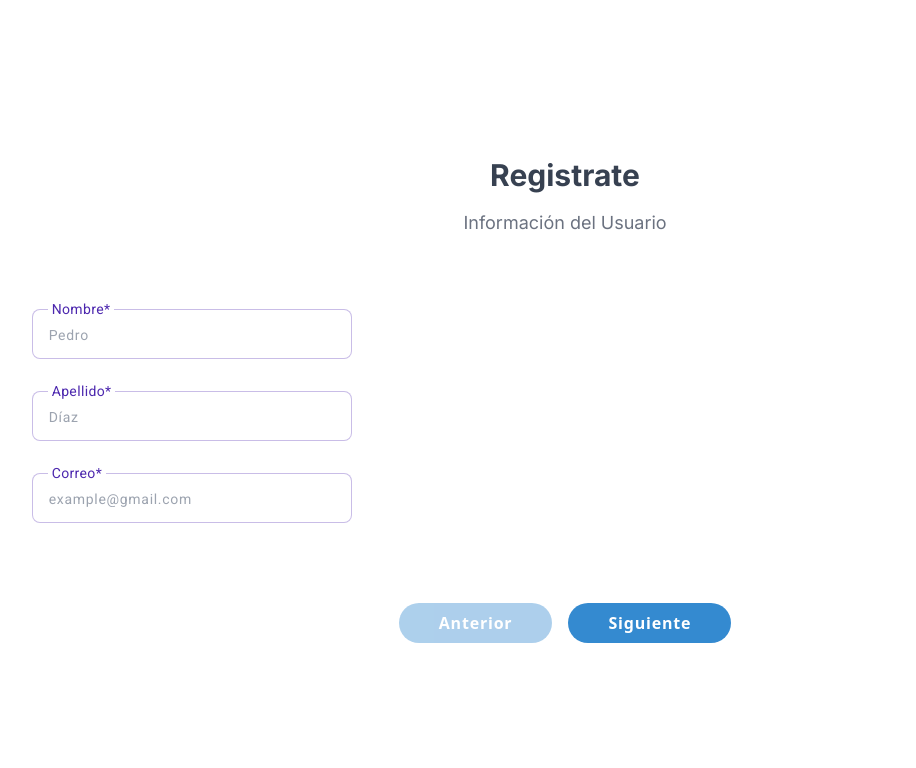
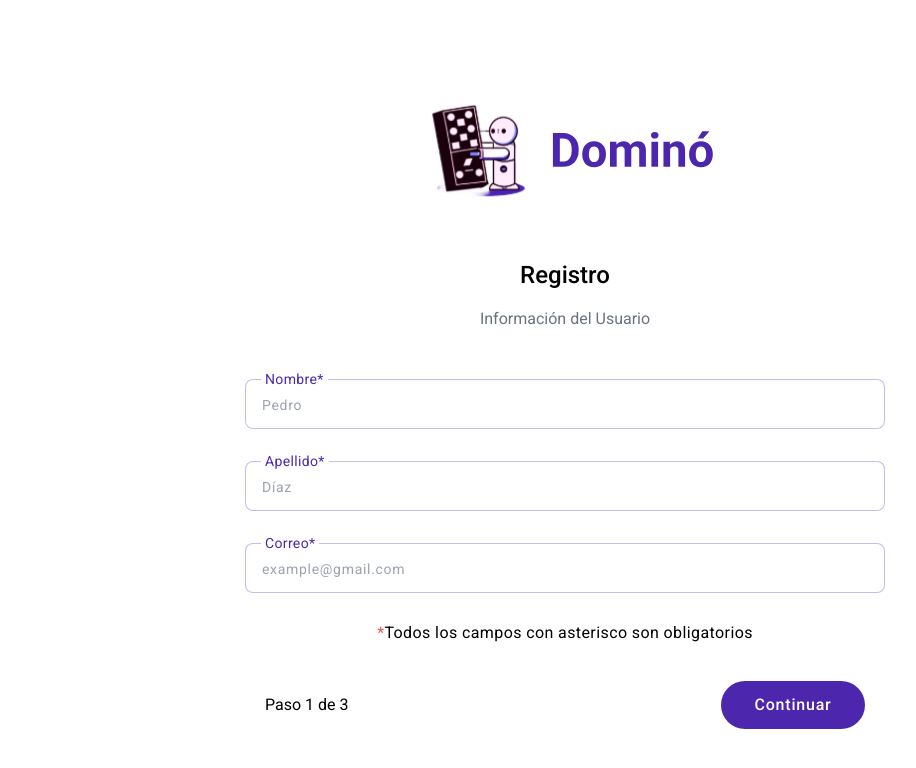
Before and after one commit to No-Country/s8-10-m-node-react, a React (Vite) app in the folder frontend/: page /register in a window 1280 px wide. Shown: the top 768 px of the page, without its empty margins (75-991 px from the left). Built offline with nearby package versions, Linux system fonts and the light colour scheme.

Commit message:
registry design is finished

```diff
--- a/frontend/src/components/InputField.jsx
+++ b/frontend/src/components/InputField.jsx
@@ -12,7 +12,7 @@ const InputField = ({
   inputValue,
 }) => {
   return (
-    <div className="w-80 flex flex-col relative">
+    <div className="w-[108%] max-w-screen-sm flex flex-col relative">
       <input
         className="outline-0 px-4 py-3 border border-[#4C27AE4D] rounded-lg peer focus:border-black transition duration-400 placeholder:font-inter placeholder:text-gray-400 placeholder:font-roboto placeholder:tracking-wider placeholder:text-sm"
         id={id}
--- a/frontend/src/pages/Login.jsx
+++ b/frontend/src/pages/Login.jsx
@@ -47,7 +47,7 @@ export const Login = () => {
           Inicia sesión para acceder
         </h3>
         <form
-          className="w-full flex items-center flex-col gap-6"
+          className="w-full flex items-center flex-col gap-6 min-[450px]:px-5"
           onSubmit={validateUser}
         >
           <InputField
@@ -78,10 +78,10 @@ export const Login = () => {
             }
           />
 
-          <div className="flex items-center flex-col gap-6">
+          <div className="w-[108%] flex items-center flex-col gap-6">
             <Button
               type="submit"
-              nameClass="w-80 bg-[#4C27AE] py-3 rounded-lg text-md text-white font-light font-roboto tracking-wider cursor-pointer "
+              nameClass="w-full max-w-screen-sm bg-[#4C27AE] py-3 rounded-lg text-md text-white font-light font-roboto tracking-wider cursor-pointer "
             >
               Iniciar sesión
             </Button>
@@ -89,9 +89,9 @@ export const Login = () => {
         </form>
       </section>
       <div className="w-full flex items-center justify-center gap-3">
-        <span className="w-[40%] border-t-2 border-[#4C27AE] blur-[.5px] rounded-full"></span>
+        <span className="w-[40%] max-w-[300px] border-t-2 border-[#4C27AE] blur-[.5px] rounded-full"></span>
         <span className="font-bold font-roboto text-[#4C27AE] text-lg">O</span>
-        <span className="w-[40%] border-t-2 border-[#4C27AE] blur-[.5px] rounded-full"></span>
+        <span className="w-[40%] max-w-[300px] border-t-2 border-[#4C27AE] blur-[.5px] rounded-full"></span>
       </div>
       <section className="flex flex-col items-center gap-4">
         <p className="text-md  font-roboto text-center font-medium text-black">
--- a/frontend/src/pages/Register.jsx
+++ b/frontend/src/pages/Register.jsx
@@ -5,6 +5,8 @@ import UserInformation from '../components/UserInformation'
 import Validation from '../components/Validation'
 import PersonalInfo from '../components/PersonalInfo'
 import { useUserContext } from '../context/UserContext'
+import logo from '../assets/images/Logo.svg'
+import { IoArrowBack } from 'react-icons/io5'
 
 export const Register = () => {
   const [page, setPage] = useState(0)
@@ -193,45 +195,56 @@ export const Register = () => {
         break
     }
   }
-
   return (
     <main className="w-full min-h-screen flex flex-col justify-center items-center">
-      <h1 className="text-3xl font-bold font-inter text-center text-gray-700 mb-4">
-        Registrate
+      <img
+        className="w-[300px] h-[160px]"
+        src={logo}
+        alt="logotipo de domino"
+      />
+      <h1 className="text-2xl font-medium font-roboto text-center mt-7 mb-4">
+        Registro
       </h1>
-      <h3 className="font-inter text-lg text-center text-gray-500 mb-[4.5rem]">
+      <h3 className="font-roboto text-md text-center text-gray-500 mb-4">
         {formTitles[page]}
       </h3>
 
-      <section className="w-full flex justify-center">
-        <form className="w-5/6 flex flex-col gap-8">
+      <section className="w-full flex justify-center px-8 mt-8">
+        <form className="w-full  flex flex-col items-center gap-8 min-[450px]:px-8">
           {pageLoaded()}
-
-          <div className="flex gap-4 justify-center">
-            <Button
-              func={(e) => {
-                e.preventDefault()
+        </form>
+      </section>
+      <section className="w-full flex flex-col items-center max-w-screen-sm px-5">
+        <h3 className="text-center mt-7 font-roboto tracking-wide">
+          <span className="text-[#EB554E] text-md">*</span>
+          Todos los campos con asterisco son obligatorios
+        </h3>
+        <div className="w-full  h-auto flex items-center gap-5 justify-center md:justify-between mt-9">
+          <div className="flex gap-6 items-center">
+            {page >= 1 && (
+              <IoArrowBack
+                className="cursor-pointer"
+                size={20}
+                onClick={() => {
                   managePaging('prev')
                 }}
-              disabled={page === 0 && true}
-              type="button"
-              nameClass="text-center mt-12 px-10 py-2 rounded-full bg-[#348AD0] text-white font-semibold tracking-wider cursor-pointer disabled:opacity-40"
-            >
-              Anterior
-            </Button>
-
+              />
+            )}
+            <p className="font-roboto">
+              Paso {page + 1} de {formTitles.length}
+            </p>
+          </div>
           <Button
             func={(e) => {
               e.preventDefault()
               validateRegister(page)
             }}
             type="button"
-              nameClass="text-center mt-12 px-10 py-2 rounded-full  bg-[#348AD0] text-white font-semibold tracking-wider cursor-pointer disabled:opacity-40"
+            nameClass="text-center w-36 md:w-72 md:transition-[width] md:duration-500 h-12 py-2 rounded-full  bg-[#4C27AE] text-white font-medium font-roboto tracking-wider cursor-pointer disabled:opacity-40"
           >
-              {page === formTitles.length - 1 ? 'Registrarse' : 'Siguiente'}
+            {page === formTitles.length - 1 ? 'Registrarse' : 'Continuar'}
           </Button>
         </div>
-        </form>
       </section>
     </main>
   )
```
Lines whose indentation alone changed are shown as unchanged.
